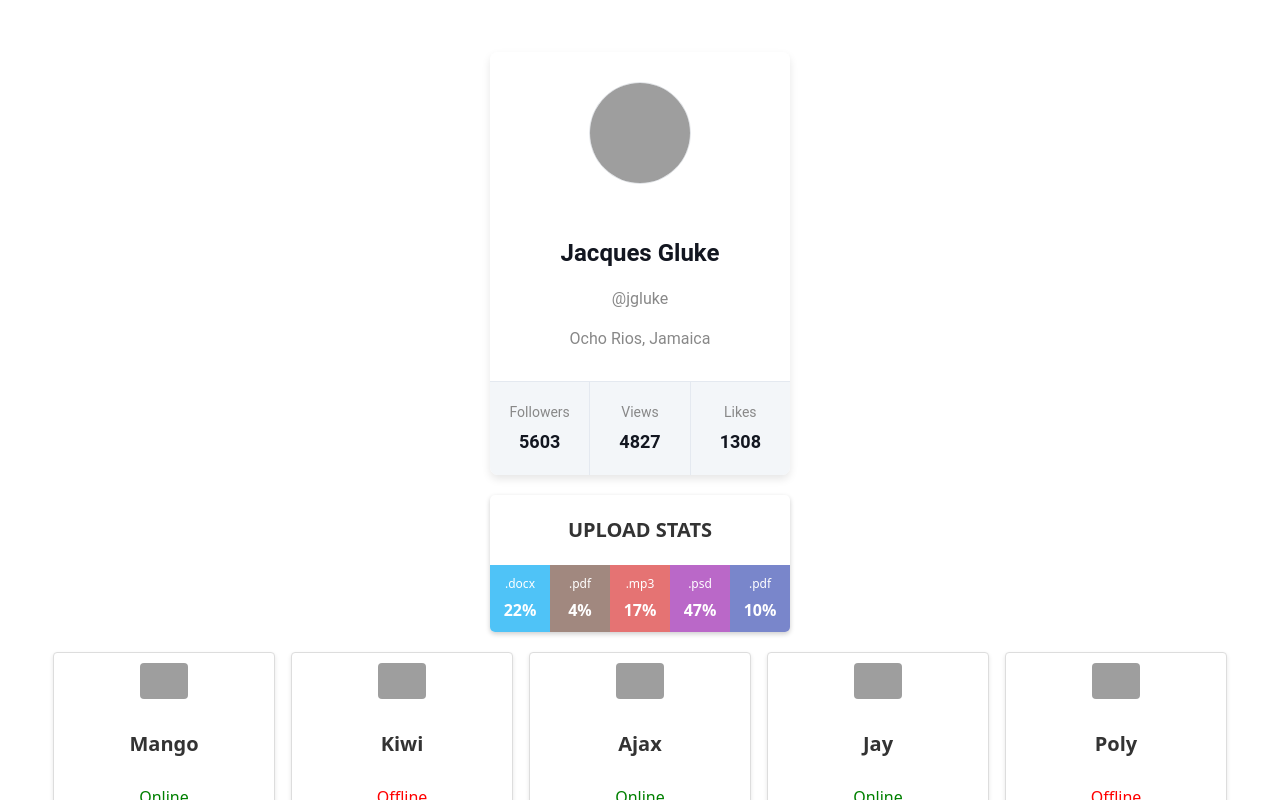
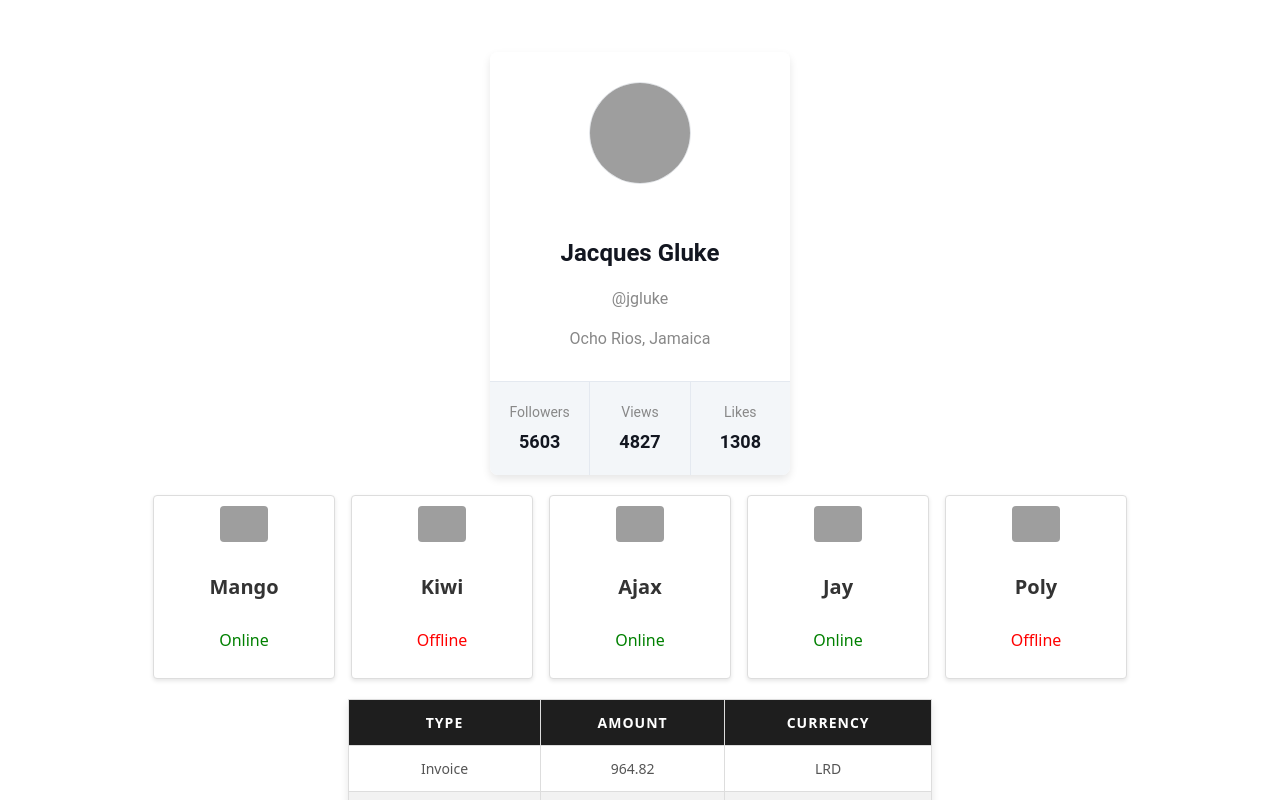
Before and after one commit to kutluhangil/goit-react-hw-01, a React (Vite) app: page / in a window 1280 px wide. Shown: the top 800 px of the page. Built offline with nearby package versions, Linux system fonts and the light colour scheme; grey boxes are pictures that could not be loaded.

Commit message:
Update Live Site

```diff
--- a/src/App.jsx
+++ b/src/App.jsx
@@ -3,12 +3,10 @@ import "./App.css";
 import Profile from "./components/Profile/Profile";
 import FriendList from "./components/FriendList/FriendList";
 import TransactionHistory from "./components/TransactionHistory/TransactionHistory";
-import Statistics from "./components/Statistics/Statistics";
 
 import userData from "./userData.json";
 import friends from "./friends.json";
 import transactions from "./transactions.json";
-import data from "./data.json";
 
 function App() {
   return (
@@ -20,7 +18,6 @@ function App() {
         image={userData.avatar}
         stats={userData.stats}
       />
-      <Statistics title="Upload stats" stats={data} />
       <FriendList friends={friends} />
       <TransactionHistory items={transactions} />
     </>
--- a/src/components/FriendListItem/FriendListItem.module.css
+++ b/src/components/FriendListItem/FriendListItem.module.css
@@ -6,7 +6,7 @@
     border: 1px solid #ddd;
     border-radius: 4px;
     box-shadow: 0 2px 4px rgba(0, 0, 0, 0.1);
-    width: 200px;
+    width: 160px;
     background-color: #fff;
 }
 
--- a/src/components/Statistics/Statistics.jsx
+++ /dev/null
@@ -1,21 +0,0 @@
-
-import styles from './Statistics.module.css';
-
-const Statistics = ({ title, stats }) => {
-    return (
-        <section className={styles.statistics}>
-            {title && <h2 className={styles.title}>{title}</h2>}
-
-            <ul className={styles.statList}>
-                {stats.map((stat) => (
-                    <li key={stat.id} className={styles.item}>
-                        <span className={styles.label}>{stat.label}</span>
-                        <span className={styles.percentage}>{stat.percentage}%</span>
-                    </li>
-                ))}
-            </ul>
-        </section>
-    );
-};
-
-export default Statistics;
--- a/src/components/Statistics/Statistics.module.css
+++ /dev/null
@@ -1,71 +0,0 @@
-.statistics {
-    display: flex;
-    flex-direction: column;
-    align-items: center;
-    width: 300px;
-    margin: 20px auto;
-    background-color: #fff;
-    border-radius: 5px;
-    box-shadow: 0 2px 5px rgba(0, 0, 0, 0.2);
-    overflow: hidden;
-}
-
-.title {
-    font-size: 20px;
-    color: #333;
-    text-transform: uppercase;
-    padding: 20px;
-    margin: 0;
-    width: 100%;
-    text-align: center;
-}
-
-.statList {
-    display: flex;
-    width: 100%;
-    padding: 0;
-    margin: 0;
-    list-style: none;
-}
-
-.item {
-    flex: 1;
-    display: flex;
-    flex-direction: column;
-    align-items: center;
-    padding: 10px;
-    color: #fff;
-    background-color: #f3f6f9;
-    /* Fallback */
-}
-
-/* Random background colors for stat items can be handled in JS or using nth-child here for simplicity */
-.item:nth-child(1) {
-    background-color: #4fc3f7;
-}
-
-.item:nth-child(2) {
-    background-color: #a1887f;
-}
-
-.item:nth-child(3) {
-    background-color: #e57373;
-}
-
-.item:nth-child(4) {
-    background-color: #ba68c8;
-}
-
-.item:nth-child(5) {
-    background-color: #7986cb;
-}
-
-.label {
-    font-size: 12px;
-    margin-bottom: 5px;
-}
-
-.percentage {
-    font-size: 16px;
-    font-weight: bold;
-}
--- a/src/data.json
+++ /dev/null
@@ -1,27 +0,0 @@
-[
-    {
-        "id": "id-1",
-        "label": ".docx",
-        "percentage": 22
-    },
-    {
-        "id": "id-2",
-        "label": ".pdf",
-        "percentage": 4
-    },
-    {
-        "id": "id-3",
-        "label": ".mp3",
-        "percentage": 17
-    },
-    {
-        "id": "id-4",
-        "label": ".psd",
-        "percentage": 47
-    },
-    {
-        "id": "id-5",
-        "label": ".pdf",
-        "percentage": 10
-    }
-]
```
